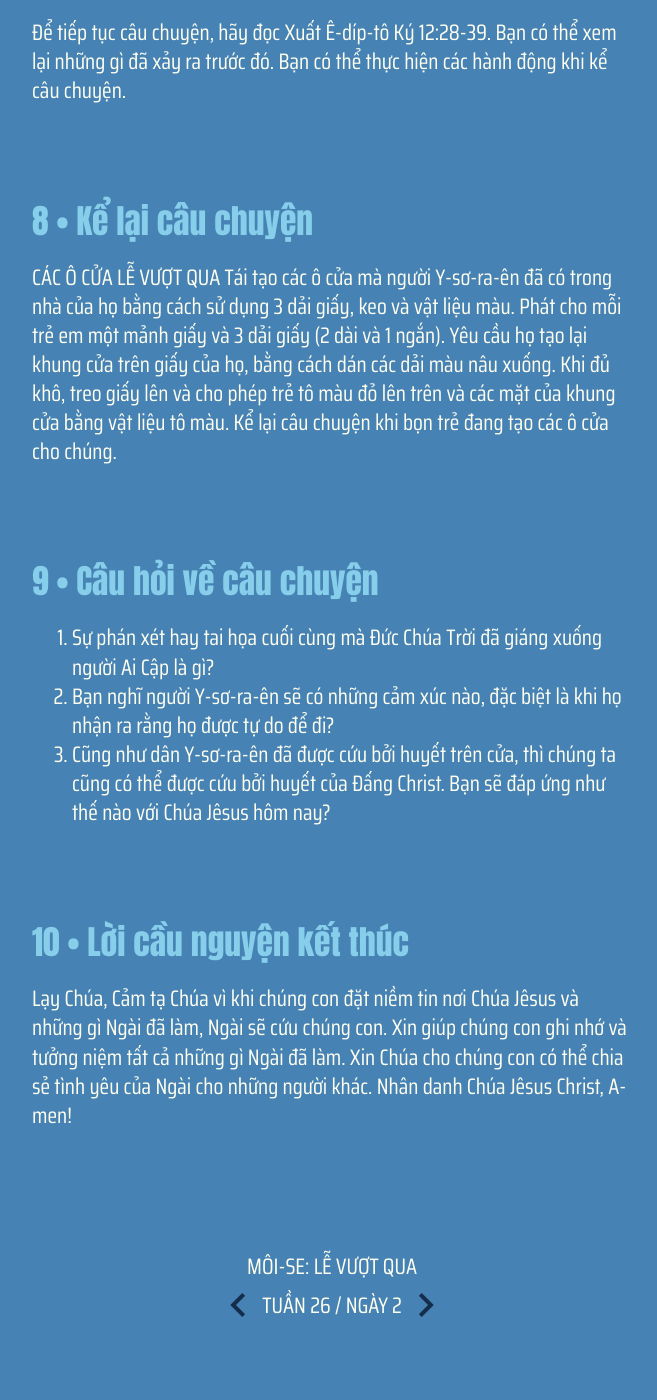
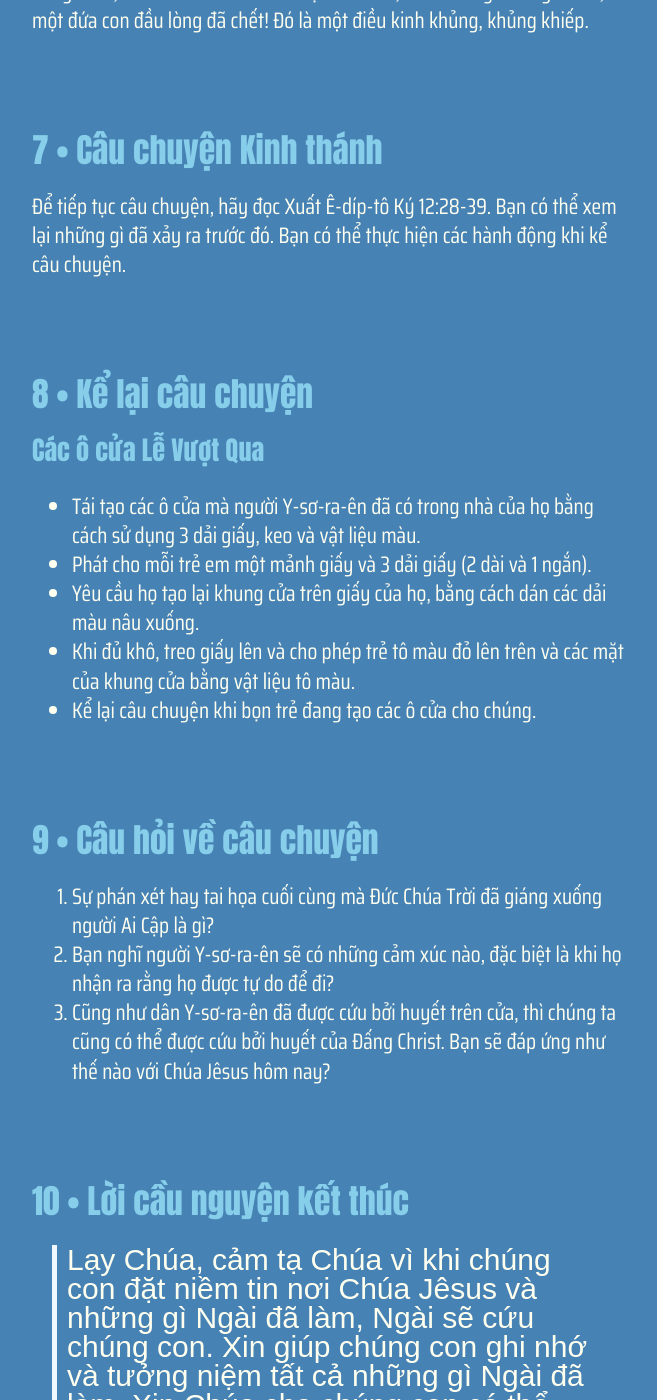
Before and after one commit to GospelTrust/LGS, a Jekyll site: the page built from docs/content/_vi/26-2.md, in a window 1280 px wide and 1400 px high, scrolled down 3228 px. Shown: the whole window, without its empty margins (308-965 px from the left). Built offline with Jekyll 4.4.1, drawn with Linux system fonts in a browser that asks for light colours; some web fonts are replaced; before the commit the page ends 4565 px from its top, so only the background shows below that; some of the changed text lies outside the part shown.

Commit message:
Update: w26d2

```diff
--- a/docs/content/_vi/26-2.md
+++ b/docs/content/_vi/26-2.md
@@ -1,7 +1,7 @@
 ---
 week: 26
 day: 2
-title: 'MÔI-SE: LỄ VƯỢT QUA'
+title: 'Môi-se: Lễ Vượt Qua'
 bible: 'Xuất Ai Cập 12:28-39'
 layout: lesson
 ---
@@ -46,8 +47,12 @@ Sau tai họa cuối cùng, Đức Chúa Trời hứa với Môi-se rằng Pha-r
 
 
 {% include lesson/section.html index=8 %}
-CÁC Ô CỬA LỄ VƯỢT QUA
-Tái tạo các ô cửa mà người Y-sơ-ra-ên đã có trong nhà của họ bằng cách sử dụng 3 dải giấy, keo và vật liệu màu. Phát cho mỗi trẻ em một mảnh giấy và 3 dải giấy (2 dài và 1 ngắn). Yêu cầu họ tạo lại khung cửa trên giấy của họ, bằng cách dán các dải màu nâu xuống. Khi đủ khô, treo giấy lên và cho phép trẻ tô màu đỏ lên trên và các mặt của khung cửa bằng vật liệu tô màu. Kể lại câu chuyện khi bọn trẻ đang tạo các ô cửa cho chúng.
+### Các ô cửa Lễ Vượt Qua
+- Tái tạo các ô cửa mà người Y-sơ-ra-ên đã có trong nhà của họ bằng cách sử dụng 3 dải giấy, keo và vật liệu màu.
+- Phát cho mỗi trẻ em một mảnh giấy và 3 dải giấy (2 dài và 1 ngắn).
+- Yêu cầu họ tạo lại khung cửa trên giấy của họ, bằng cách dán các dải màu nâu xuống.
+- Khi đủ khô, treo giấy lên và cho phép trẻ tô màu đỏ lên trên và các mặt của khung cửa bằng vật liệu tô màu.
+- Kể lại câu chuyện khi bọn trẻ đang tạo các ô cửa cho chúng.
 
 
 {% include lesson/section.html index=9 %}
@@ -57,4 +62,4 @@ Tái tạo các ô cửa mà người Y-sơ-ra-ên đã có trong nhà của h
 
 
 {% include lesson/section.html index=10 %}
-Lạy Chúa, Cảm tạ Chúa vì khi chúng con đặt niềm tin nơi Chúa Jêsus và những gì Ngài đã làm, Ngài sẽ cứu chúng con. Xin giúp chúng con ghi nhớ và tưởng niệm tất cả những gì Ngài đã làm. Xin Chúa cho chúng con có thể chia sẻ tình yêu của Ngài cho những người khác. Nhân danh Chúa Jêsus Christ, A-men!
+> Lạy Chúa, cảm tạ Chúa vì khi chúng con đặt niềm tin nơi Chúa Jêsus và những gì Ngài đã làm, Ngài sẽ cứu chúng con. Xin giúp chúng con ghi nhớ và tưởng niệm tất cả những gì Ngài đã làm. Xin Chúa cho chúng con có thể chia sẻ tình yêu của Ngài cho những người khác. Nhân danh Chúa Jêsus Christ, A-men!
```
Also changed, not shown: other parts of docs/content/_vi/26-2.md (+3 -2 lines).
